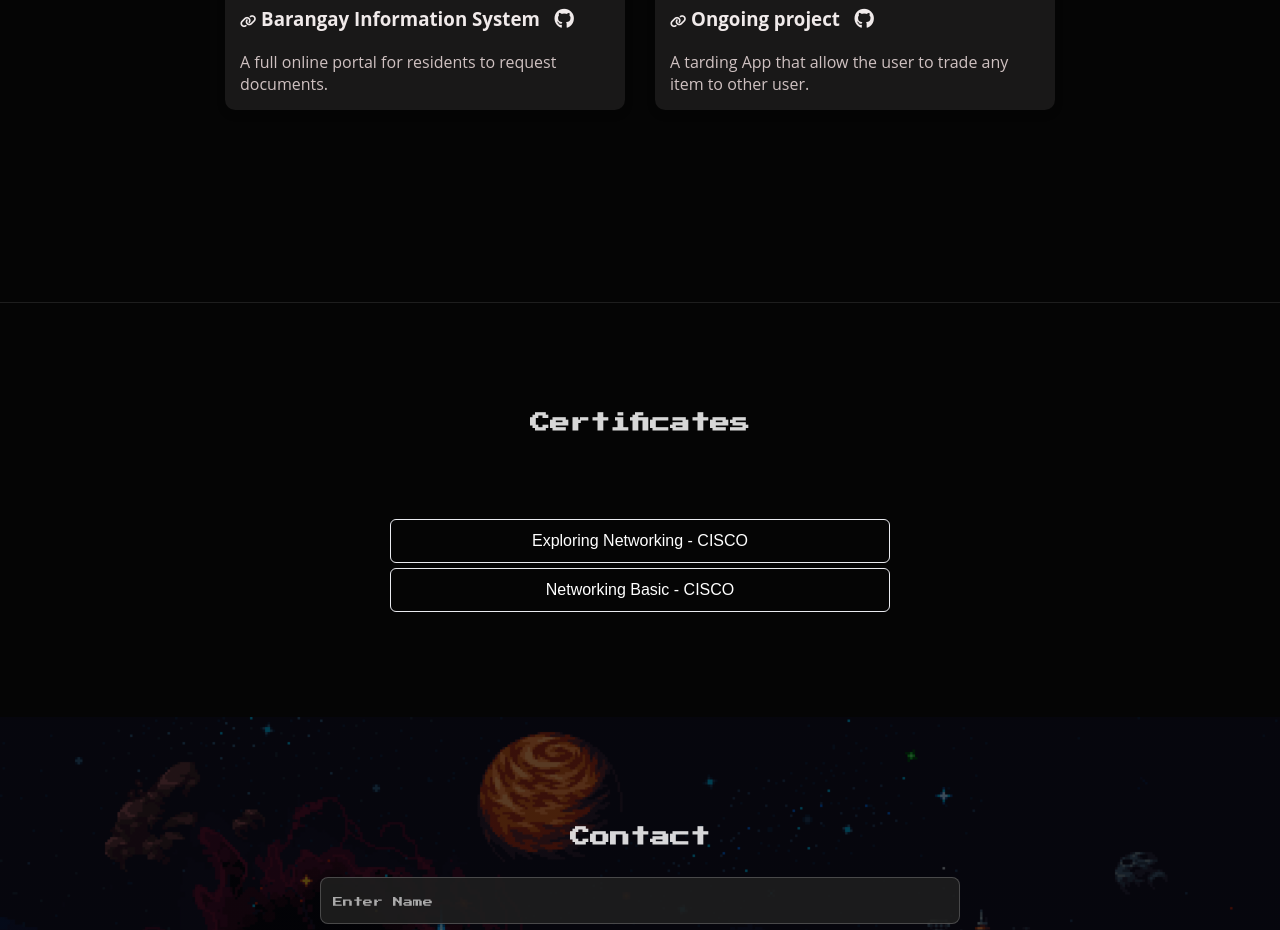
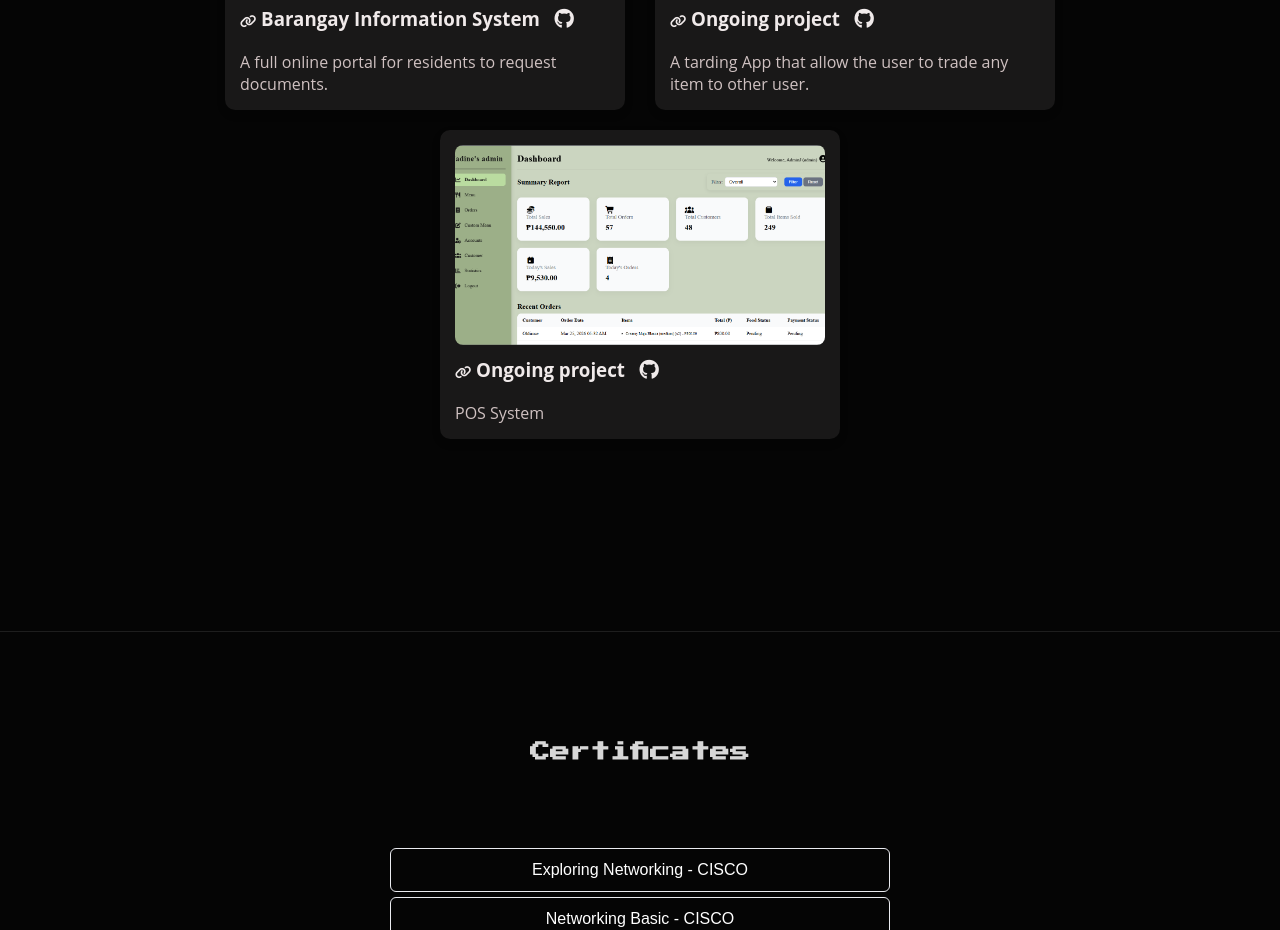
Before and after one commit to devstygian/portfolio, a website: page index.html in a window 1280 px wide. Shown: the part 1840-2770 px from the top of the page. Drawn offline with Linux system fonts and the light colour scheme; files whose address does not match are found by name.

Commit message:
style: add new project

```diff
--- a/index.html
+++ b/index.html
@@ -102,6 +102,17 @@
                 <p>A tarding App that allow the user to trade any item to other user.</p>
                 </div>
             </div>
+
+            <div class="column">
+                <div class="content">
+                    <img src="/assets/project/POS.png " alt="Project 3">
+                    <h3>
+                        <a href="https://github.com/devstygian/Resto-POS"><i class="fa-solid fa-link"></i> Ongoing project &nbsp;</a>
+                        <a href="https://github.com/devstygian/Resto-POS"><i class="fa-brands fa-github" style="font-size: 20px;"></i></a>
+                    </h3>
+                    <p>POS System</p>
+                </div>
+            </div>
         </div>
     </section>
     <!-- ------------ Certificate SECTION ------------ -->
```
Also changed, not shown: assets/project/POS.png (added).
